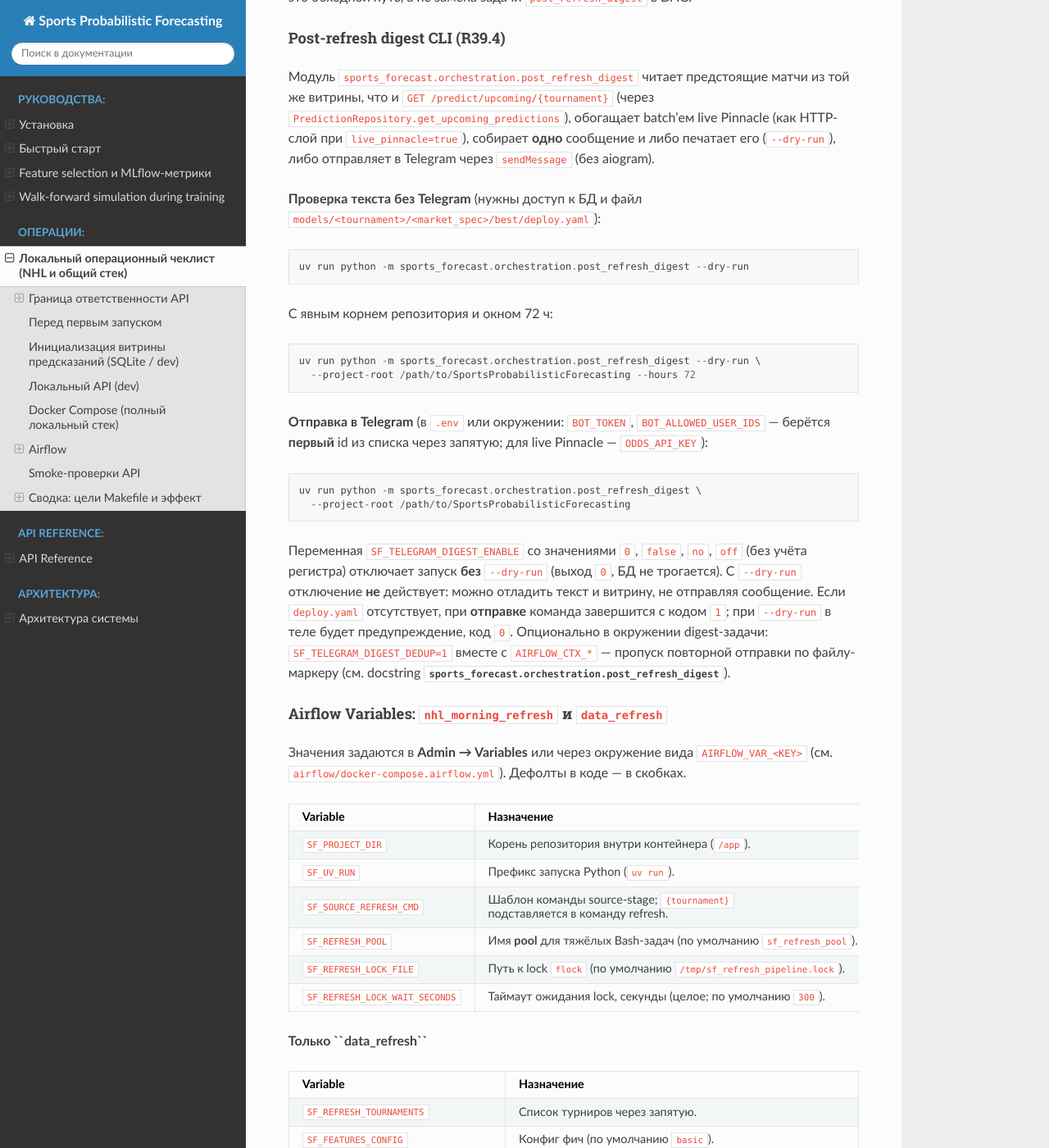
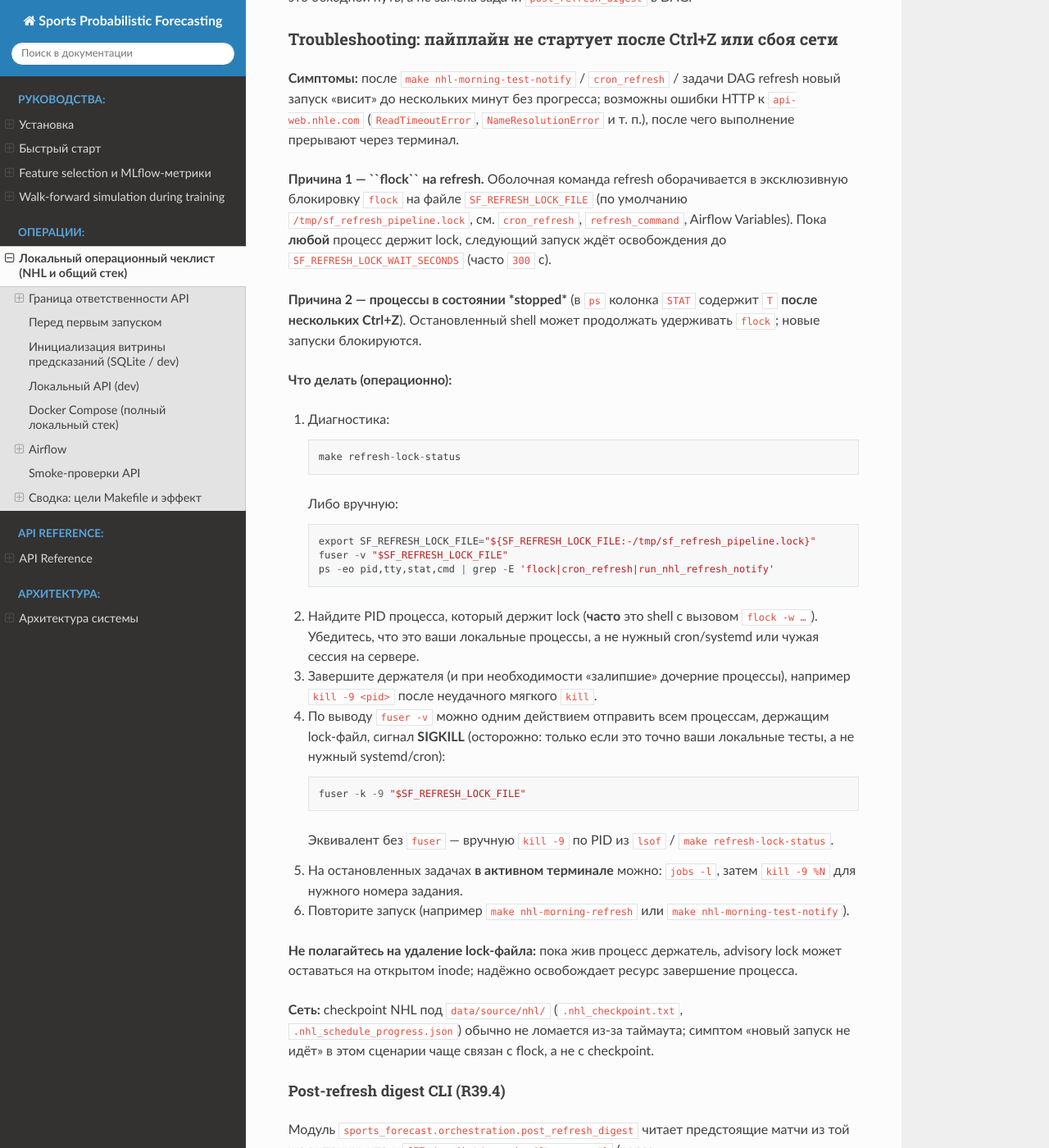
Before and after one commit to Xieveer/sports-probabilistic-forecasting, a Sphinx documentation site: the page built from docs/source/nhl_local_operations.rst, in a window 1280 px wide and 1400 px high, scrolled down 5645 px. Shown: the whole window at 82% size. Built offline with Sphinx 7.4.7 and the Read the Docs theme 3.1.0, drawn with Linux system fonts in a browser that asks for light colours; some of the changed text lies outside the part shown.

Commit message:
ops: refresh-lock-status target and flock troubleshooting docs
Add Makefile target `refresh-lock-status` for diagnosing stale flock
on SF_REFRESH_LOCK_FILE after Ctrl+Z or network interruption: shows
fuser/lsof output and relevant ps lines (STAT=T).

Add Troubleshooting section to nhl_local_operations.rst explaining
causes (flock hold, stopped processes), step-by-step remediation, and
note on advisory lock semantics. Add table row for new target.

Co-authored-by: Cursor <cursoragent@cursor.com>

```diff
--- a/docs/source/nhl_local_operations.rst
+++ b/docs/source/nhl_local_operations.rst
@@ -218,6 +218,53 @@ env ниже), а не только сервису ``api``.
 Для проверки уведомления **вне** Airflow по-прежнему можно ``make nhl-morning-test-notify`` — это
 обходной путь, а не замена задачи ``post_refresh_digest`` в DAG.
 
+Troubleshooting: пайплайн не стартует после Ctrl+Z или сбоя сети
+~~~~~~~~~~~~~~~~~~~~~~~~~~~~~~~~~~~~~~~~~~~~~~~~~~~~~~~~~~~~~~~~~~~
+
+**Симптомы:** после ``make nhl-morning-test-notify`` / ``cron_refresh`` / задачи DAG refresh новый
+запуск «висит» до нескольких минут без прогресса; возможны ошибки HTTP к ``api-web.nhle.com``
+(``ReadTimeoutError``, ``NameResolutionError`` и т. п.), после чего выполнение прерывают через терминал.
+
+**Причина 1 — ``flock`` на refresh.** Оболочная команда refresh оборачивается в эксклюзивную
+блокировку ``flock`` на файле ``SF_REFRESH_LOCK_FILE`` (по умолчанию ``/tmp/sf_refresh_pipeline.lock``,
+см. ``cron_refresh``, ``refresh_command``, Airflow Variables). Пока **любой** процесс держит lock,
+следующий запуск ждёт освобождения до ``SF_REFRESH_LOCK_WAIT_SECONDS`` (часто ``300`` с).
+
+**Причина 2 — процессы в состоянии *stopped*** (в ``ps`` колонка ``STAT`` содержит ``T`` **после
+нескольких Ctrl+Z**). Остановленный shell может продолжать удерживать ``flock``; новые запуски блокируются.
+
+**Что делать (операционно):**
+
+#. Диагностика::
+
+    make refresh-lock-status
+
+   Либо вручную::
+
+    export SF_REFRESH_LOCK_FILE="${SF_REFRESH_LOCK_FILE:-/tmp/sf_refresh_pipeline.lock}"
+    fuser -v "$SF_REFRESH_LOCK_FILE"
+    ps -eo pid,tty,stat,cmd | grep -E 'flock|cron_refresh|run_nhl_refresh_notify'
+
+#. Найдите PID процесса, который держит lock (**часто** это shell с вызовом ``flock -w …``).
+   Убедитесь, что это ваши локальные процессы, а не нужный cron/systemd или чужая сессия на сервере.
+#. Завершите держателя (и при необходимости «залипшие» дочерние процессы), например ``kill -9 <pid>``
+   после неудачного мягкого ``kill``.
+#. По выводу ``fuser -v`` можно одним действием отправить всем процессам, держащим lock-файл,
+   сигнал **SIGKILL** (осторожно: только если это точно ваши локальные тесты, а не нужный systemd/cron)::
+
+    fuser -k -9 "$SF_REFRESH_LOCK_FILE"
+
+   Эквивалент без ``fuser`` — вручную ``kill -9`` по PID из ``lsof`` / ``make refresh-lock-status``.
+#. На остановленных задачах **в активном терминале** можно: ``jobs -l``, затем ``kill -9 %N`` для
+   нужного номера задания.
+#. Повторите запуск (например ``make nhl-morning-refresh`` или ``make nhl-morning-test-notify``).
+
+**Не полагайтесь на удаление lock-файла:** пока жив процесс держатель, advisory lock может оставаться
+на открытом inode; надёжно освобождает ресурс завершение процесса.
+
+**Сеть:** checkpoint NHL под ``data/source/nhl/`` (``.nhl_checkpoint.txt``, ``.nhl_schedule_progress.json``)
+обычно не ломается из‑за таймаута; симптом «новый запуск не идёт» в этом сценарии чаще связан с flock, а не с checkpoint.
+
 Post-refresh digest CLI (R39.4)
 ^^^^^^^^^^^^^^^^^^^^^^^^^^^^^^
 
@@ -392,6 +439,8 @@ Smoke-проверки API
      - Выполнить полный утренний ``cron_refresh`` для ``nhl`` / ``winner_withOT`` + ``run_validation`` (без Telegram).
    * - ``make nhl-morning-test-notify``
      - Пауза до ближайшей минуты МСК + offset, затем refresh + validate и digest (модуль ``post_refresh_digest``) в Telegram; без ``--legacy-api-summary`` не через HTTP.
+   * - ``make refresh-lock-status``
+     - Вывести путь flock lock (``SF_REFRESH_LOCK_FILE``), ``fuser``/``lsof`` и строки из ``ps``, связанные с refresh/flock — если пайплайн «завис» после Ctrl+Z или блокировки, см. подраздел Troubleshooting выше.
 
 Дополнительные замечания
 ~~~~~~~~~~~~~~~~~~~~~~~~
```
Also changed, not shown: 1 other file.
